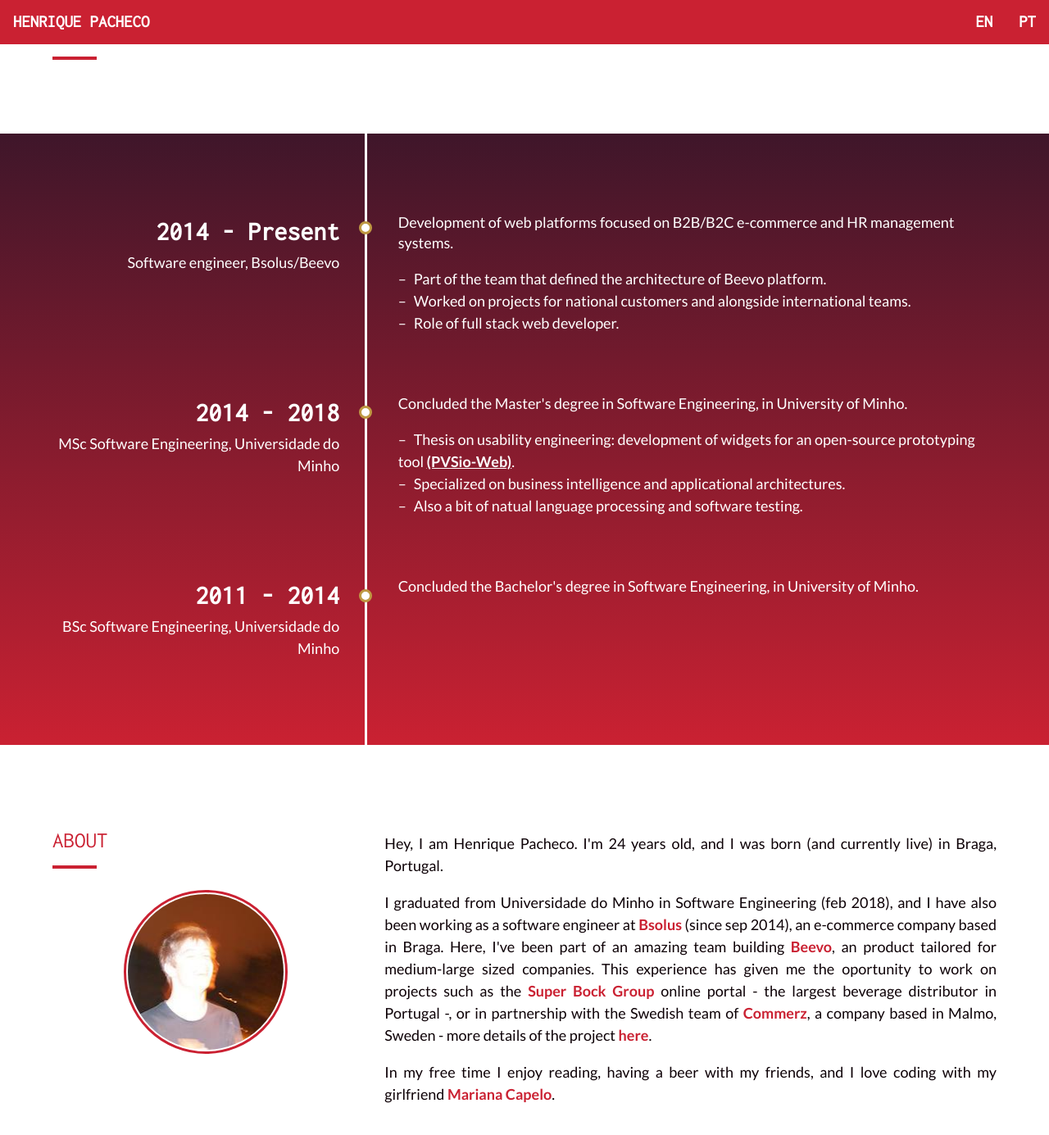
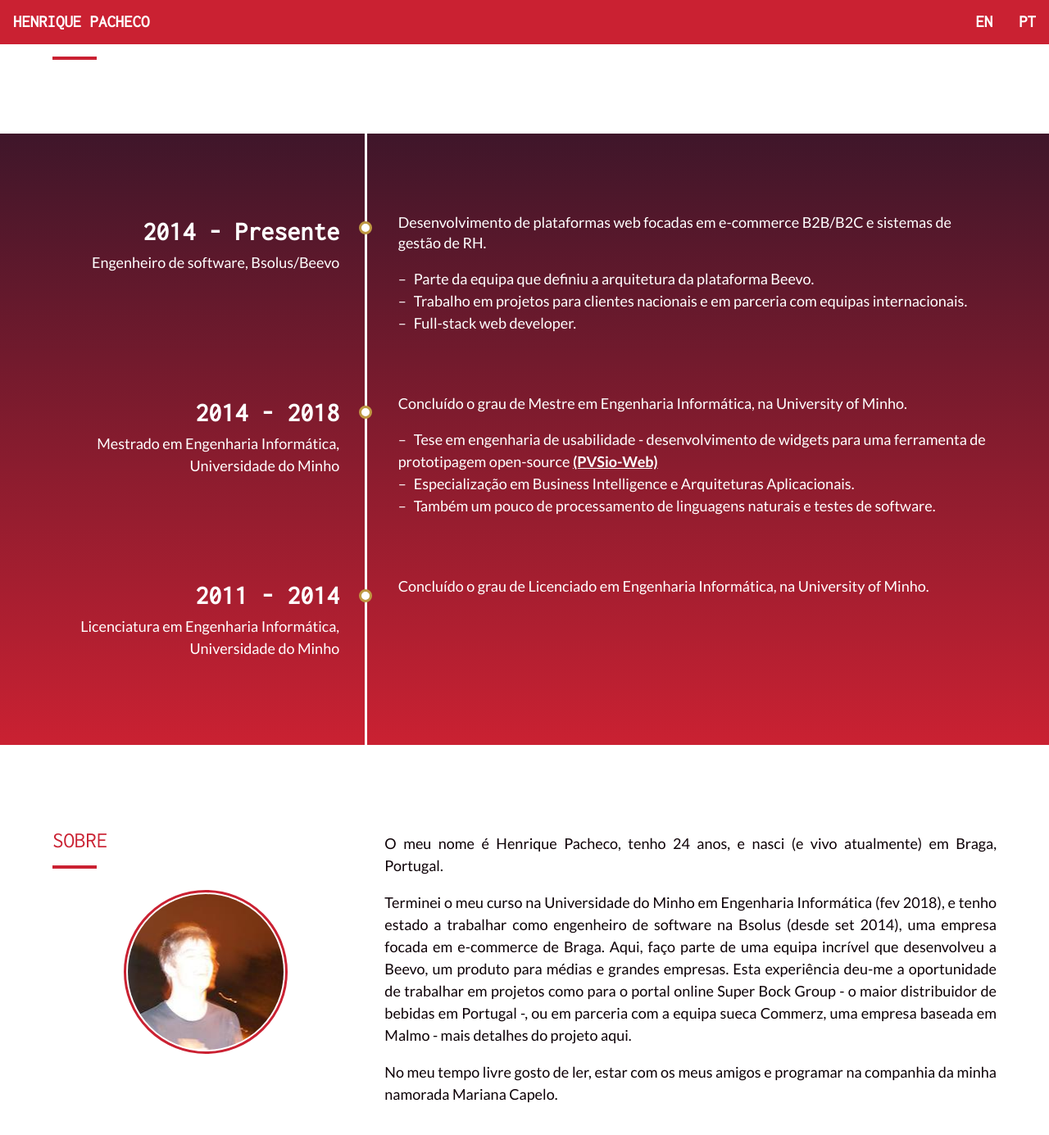
Before and after one commit to ikas/ikas.github.io, a Jekyll site: the page built from pt/index.md, in a window 1280 px wide and 1400 px high, scrolled down 1144 px. Shown: the top 1385 px of the window at 82% size. Built offline with Jekyll 4.4.1, drawn with Linux system fonts in a browser that asks for light colours; nearby versions of some CDN libraries; some of the changed text lies outside the part shown.

Commit message:
Full translation of the home page

```diff
--- a/_layouts/home.html
+++ b/_layouts/home.html
@@ -4,15 +4,15 @@ layout: default
 
 <section class="page-header">
   <div data-aos="fade-down" data-aos-duration="1200" data-aos-easing="ease-out">
-    <h1 class="project-name">{{ page.main_title }}</h1>
-    <h2 class="project-tagline">{{ page.description }}</h2>
+    <h1 class="project-name">{{ page.i18n.main_title }}</h1>
+    <h2 class="project-tagline">{{ page.i18n.description }}</h2>
   </div>
 </section>
 
 
 <div class="home-container">
   <div class="home-title" data-aos="fade-right">
-    <h2>Blog - Latest posts</h2>
+    <h2>{{ page.i18n.latest_posts_title }}</h2>
   </div>
 
   <div class="home-content latest-posts-container" data-aos="fade-left">
@@ -29,51 +29,49 @@ layout: default
   </div>
 </div>
 
-
-
 <!-- Timeline -->
 <div class="home-container">
   <div class="home-title" data-aos="fade-right">
-    <h2>Timeline</h2>
+    <h2>{{ page.i18n.timeline_title }}</h2>
   </div>
 </div>
 
 <div class="timeline">
   <div class="entry">
     <div class="title" data-aos="fade-right">
-      <h3>2014 - Present</h3>
-      <p>Software engineer, Bsolus/Beevo</p>
+      <h3>{{ page.i18n.timeline_entry_1_period }}</h3>
+      <p>{{ page.i18n.timeline_entry_1_job_title }}</p>
     </div>
     <div class="body" data-aos="fade-left">
-      <p>Development of web platforms focused on B2B/B2C e-commerce and HR management systems.</p>
+      <p>{{ page.i18n.timeline_entry_1_job_desc }}</p>
       <ul>
-        <li>Part of the team that defined the architecture of Beevo platform.</li>
-        <li>Worked on projects for national customers and alongside international teams.</li>
-        <li>Role of full stack web developer.</li>
+        <li>{{ page.i18n.timeline_entry_1_bullet_1 }}</li>
+        <li>{{ page.i18n.timeline_entry_1_bullet_2 }}</li>
+        <li>{{ page.i18n.timeline_entry_1_bullet_3 }}</li>
       </ul>
     </div>
   </div>
   <div class="entry">
     <div class="title" data-aos="fade-right">
-      <h3>2014 - 2018</h3>
-      <p>MSc Software Engineering, Universidade do Minho</p>
+      <h3>{{ page.i18n.timeline_entry_2_period }}</h3>
+      <p>{{ page.i18n.timeline_entry_2_job_title }}</p>
     </div>
     <div class="body" data-aos="fade-left">
-      <p>Concluded the Master's degree in Software Engineering, in University of Minho.</p>
+      <p>{{ page.i18n.timeline_entry_2_job_desc }}</p>
       <ul>
-        <li>Thesis on usability engineering: development of widgets for an open-source prototyping tool <a href="http://www.pvsioweb.org/">(PVSio-Web)</a>.</li>
-        <li>Specialized on business intelligence and applicational architectures.
-        <li>Also a bit of natual language processing and software testing.
+        <li>{{ page.i18n.timeline_entry_2_bullet_1 }}</li>
+        <li>{{ page.i18n.timeline_entry_2_bullet_2 }}</li>
+        <li>{{ page.i18n.timeline_entry_2_bullet_3 }}</li>
       </ul>
     </div>
   </div>
   <div class="entry">
     <div class="title" data-aos="fade-right">
-      <h3>2011 - 2014</h3>
-      <p>BSc Software Engineering, Universidade do Minho</p>
+      <h3>{{ page.i18n.timeline_entry_3_period }}</h3>
+      <p>{{ page.i18n.timeline_entry_3_job_title }}</p>
     </div>
     <div class="body" data-aos="fade-left">
-      <p>Concluded the Bachelor's degree in Software Engineering, in University of Minho.</p>
+      <p>{{ page.i18n.timeline_entry_3_job_desc }}</p>
     </div>
   </div>
 </div>
@@ -81,7 +79,7 @@ layout: default
 
 <div class="home-container">
   <div class="home-title" data-aos="fade-right">
-    <h2>About</h2>
+    <h2>{{ page.i18n.about_title }}</h2>
     <div class="profile-pic-container">
       <img class="profile-image" src="{{ "/assets/img/profile-pic.jpg" | absolute_url }}" alt="Henrique Pacheco" width="200" height="200" />
     </div>
@@ -89,9 +87,9 @@ layout: default
 
   <div class="home-content" data-aos="fade-left">
     <div class="justify-text">
-        <p>Hey, I am Henrique Pacheco. I'm 24 years old, and I was born (and currently live) in Braga, Portugal.</p>
-        <p>I graduated from Universidade do Minho in Software Engineering (feb 2018), and I have also been working as a software engineer at <a href="http://www.bsolus.pt/pt/">Bsolus</a> (since sep 2014), an e-commerce company based in Braga. Here, I've been part of an amazing team building <a href="http://www.beevo.com/">Beevo</a>, an product tailored for medium-large sized companies. This experience has given me the oportunity to work on projects such as the <a href="https://uni.unicer.pt/">Super Bock Group</a> online portal - the largest beverage distributor in Portugal -, or in partnership with the Swedish team of <a href="https://www.commerz.com/">Commerz</a>, a company based in Malmo, Sweden - more details of the project <a href="https://www.commerz.com/projekt/stockholms-elbolag">here</a>.</p>
-        <p>In my free time I enjoy reading, having a beer with my friends, and I love coding with my girlfriend <a href="http://marianacapelo.com">Mariana Capelo</a>.</p>
+      <p>{{ page.i18n.about_text_1 }}</p>
+      <p>{{ page.i18n.about_text_2 }}</p>
+      <p>{{ page.i18n.about_text_3 }}</p>
     </div>
   </div>
 </div>
@@ -99,7 +97,7 @@ layout: default
 
 <div class="home-container">
   <div class="home-title" data-aos="fade-right">
-    <h2>I'd love to chat</h2>
+    <h2>{{ page.i18n.contact_title }}</h2>
   </div>
 
   <div class="home-content" data-aos="fade-left">
--- a/pt/index.md
+++ b/pt/index.md
@@ -2,6 +2,33 @@
 title: Homepage
 layout: home
 language: pt
-main_title: Blog do Pacheco!
-description: Olá, o meu nome é Henrique Pacheco, tenho 24 anos e sou engenheiro de software. Adoro programar e sou blogger nos tempos livres.
+i18n:
+  main_title: Blog do Pacheco!
+  description: Olá, o meu nome é Henrique Pacheco, tenho 24 anos e sou engenheiro de software. Adoro programar e sou blogger nos tempos livres.
+  latest_posts_title: Blog - Últimos posts
+  timeline_title: Evolução
+
+  timeline_entry_1_period: 2014 - Presente
+  timeline_entry_1_job_title: Engenheiro de software, Bsolus/Beevo
+  timeline_entry_1_job_desc: Desenvolvimento de plataformas web focadas em e-commerce B2B/B2C e sistemas de gestão de RH.
+  timeline_entry_1_bullet_1: Parte da equipa que definiu a arquitetura da plataforma Beevo.
+  timeline_entry_1_bullet_2: Trabalho em projetos para clientes nacionais e em parceria com equipas internacionais.
+  timeline_entry_1_bullet_3: Full-stack web developer.
+
+  timeline_entry_2_period: 2014 - 2018
+  timeline_entry_2_job_title: Mestrado em Engenharia Informática, Universidade do Minho
+  timeline_entry_2_job_desc: Concluído o grau de Mestre em Engenharia Informática, na University of Minho.
+  timeline_entry_2_bullet_1: Tese em engenharia de usabilidade - desenvolvimento de widgets para uma ferramenta de prototipagem open-source <a href="http://www.pvsioweb.org/">(PVSio-Web)</a>
+  timeline_entry_2_bullet_2: Especialização em Business Intelligence e Arquiteturas Aplicacionais.
+  timeline_entry_2_bullet_3: Também um pouco de processamento de linguagens naturais e testes de software.
+
+  timeline_entry_3_period: 2011 - 2014
+  timeline_entry_3_job_title: Licenciatura em Engenharia Informática, Universidade do Minho
+  timeline_entry_3_job_desc: Concluído o grau de Licenciado em Engenharia Informática, na University of Minho.
+
+  about_title: Sobre
+  about_text_1: O meu nome é Henrique Pacheco, tenho 24 anos, e nasci (e vivo atualmente) em Braga, Portugal.
+  about_text_2: Terminei o meu curso na Universidade do Minho em Engenharia Informática (fev 2018), e tenho estado a trabalhar como engenheiro de software na Bsolus (desde set 2014), uma empresa focada em e-commerce de Braga. Aqui, faço parte de uma equipa incrível que desenvolveu a Beevo, um produto para médias e grandes empresas. Esta experiência deu-me a oportunidade de trabalhar em projetos como para o portal online Super Bock Group - o maior distribuidor de bebidas em Portugal -, ou em parceria com a equipa sueca Commerz, uma empresa baseada em Malmo - mais detalhes do projeto aqui.
+  about_text_3: No meu tempo livre gosto de ler, estar com os meus amigos e programar na companhia da minha namorada Mariana Capelo.
+  contact_title: Fala comigo
 ---
```
Also changed, not shown: index.md (+29 -2 lines).
